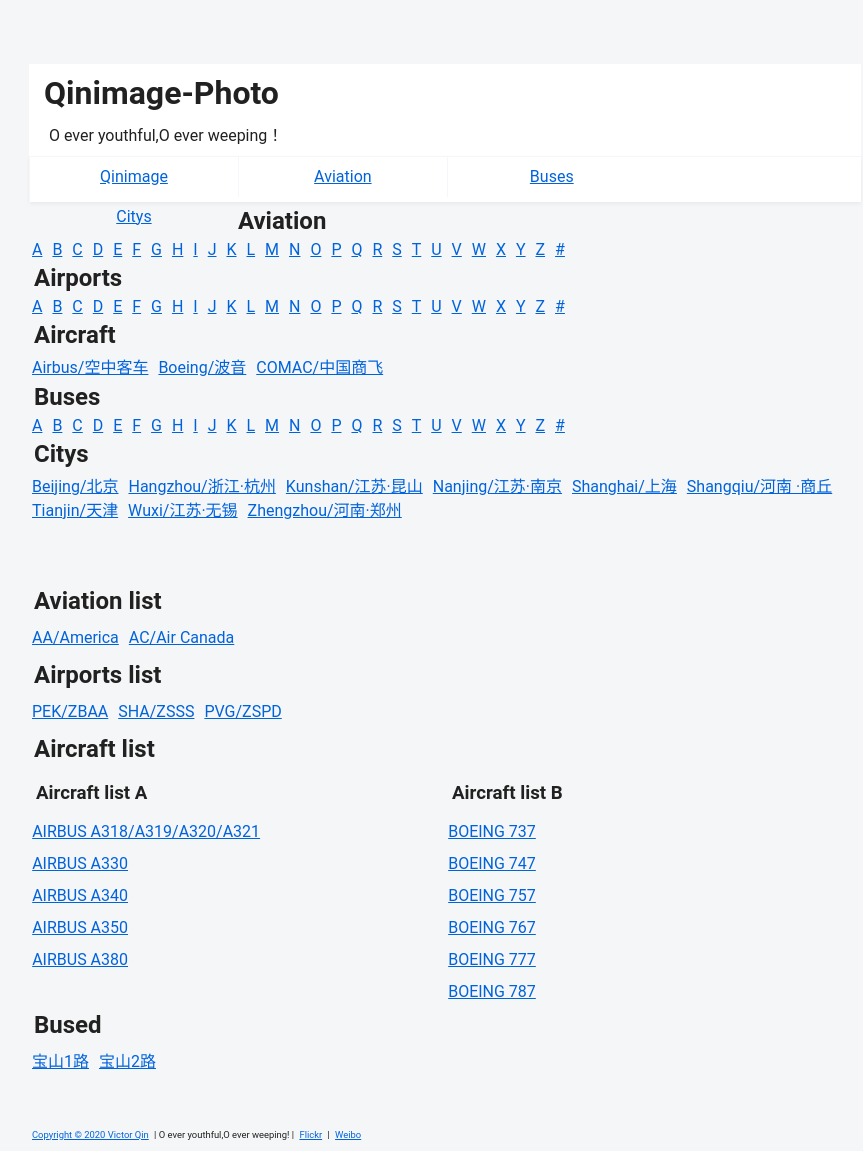
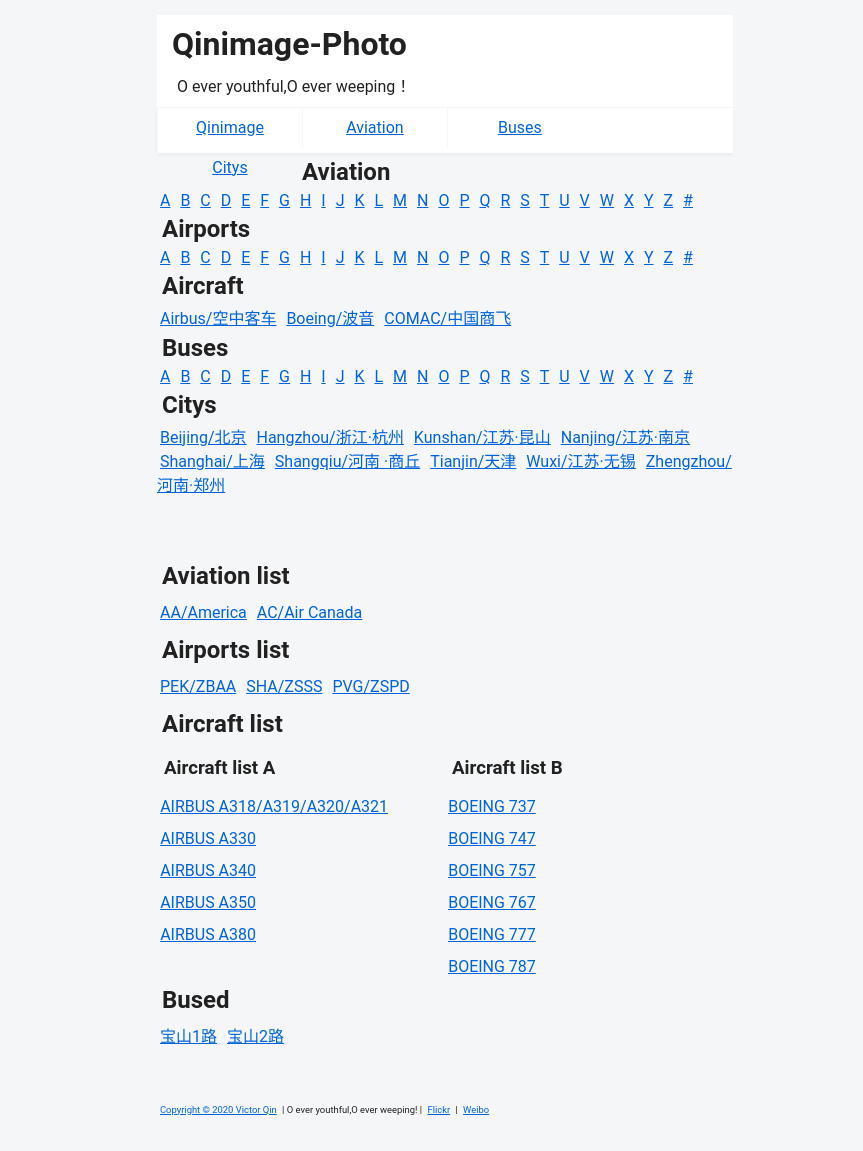
Before and after one commit to yinlqin/yinlqin.github.io, a PHP site: page /index.html in a window 1280 px wide. Shown: the whole page, without its empty margins (195-1058 px from the left). After the commit the page ends 1115 px from the top, so only its background shows below. Run offline with PHP 8.4, Linux system fonts and the light colour scheme.

Commit message:
Update style.css

```diff
--- a/styles/style.css
+++ b/styles/style.css
@@ -18,9 +18,8 @@
 }
 
 #container {
-    max-width: 65%;
+    max-width: 45%;
     margin: 0 auto;
-    margin-top: 64px;
 }
 #c_t_p {
     background-color: #ffffff;
```
